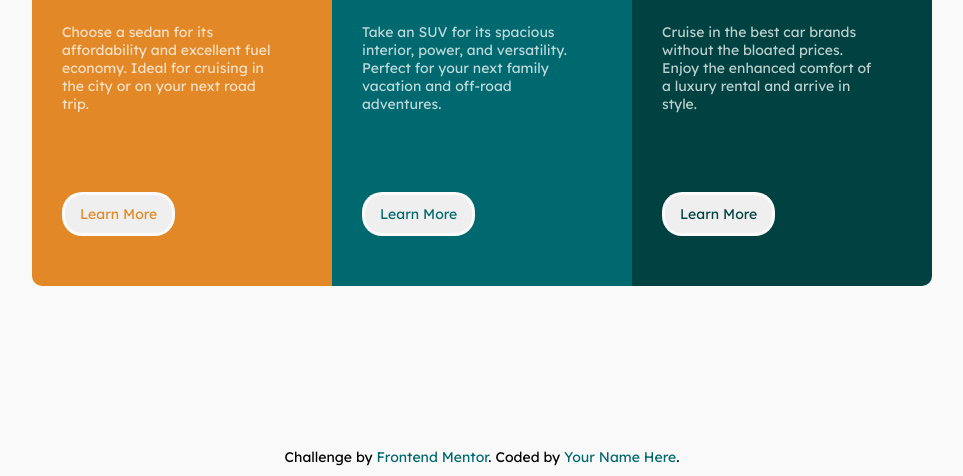
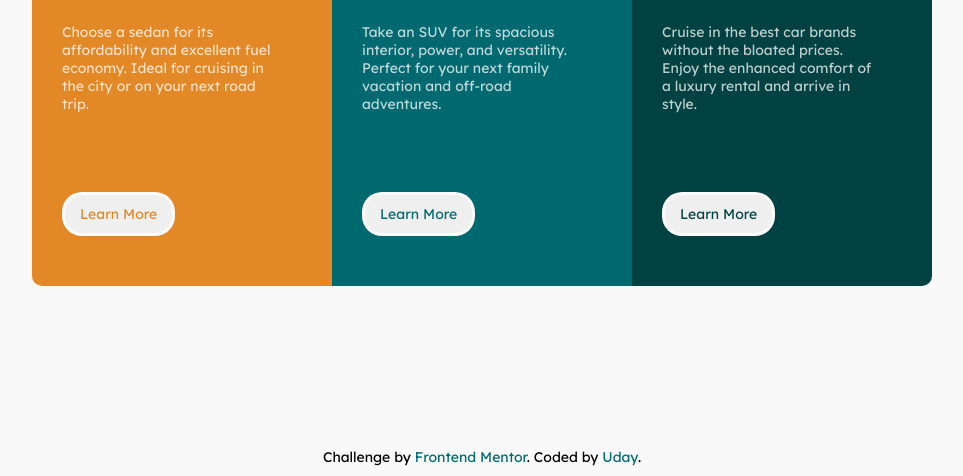
Before and after one commit to uday-kiran77/frontend-mentor-challenges, a plain HTML site: page 3-column-preview-card-component-main/index.html in a window 1280 px wide. Shown: the part 324-800 px from the top of the page, without its empty margins (158-1121 px from the left). Drawn offline with Linux system fonts and the light colour scheme.

Commit message:
Update index.html

```diff
--- a/3-column-preview-card-component-main/index.html
+++ b/3-column-preview-card-component-main/index.html
@@ -36,7 +36,7 @@
 
   <div class="attribution">
     Challenge by <a href="https://www.frontendmentor.io?ref=challenge" target="_blank">Frontend Mentor</a>.
-    Coded by <a href="#">Your Name Here</a>.
+    Coded by <a href="https://github.com/uday-kiran77">Uday</a>.
   </div>
 </body>
 </html>
```
